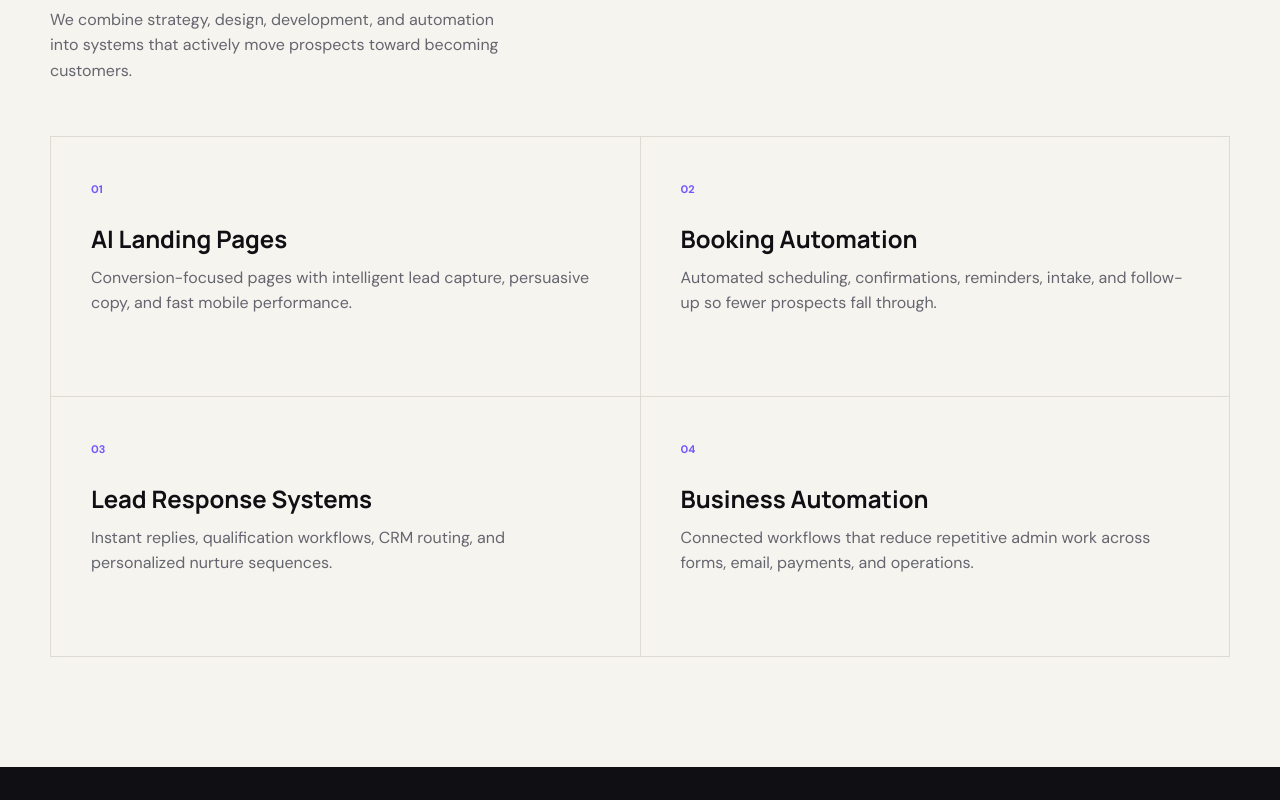
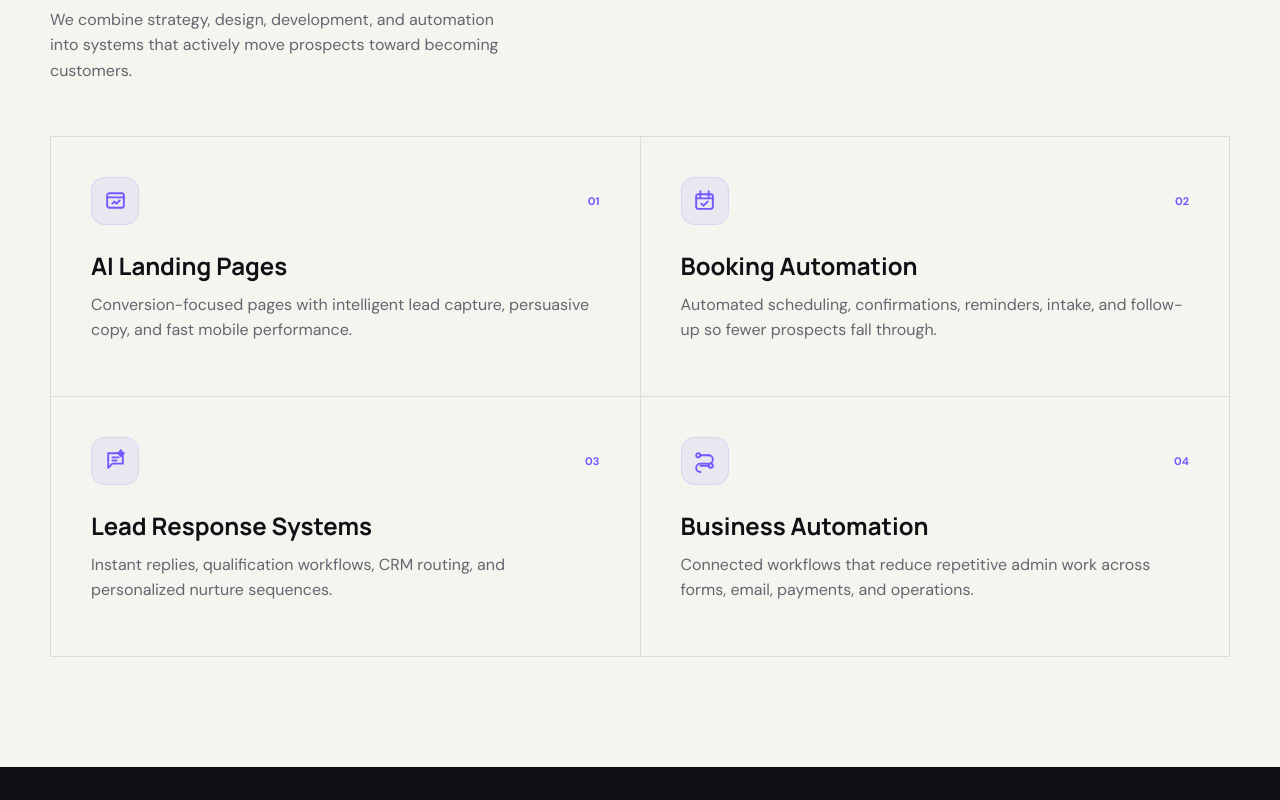
Before and after one commit to cocodev86/Coco1, a Next.js app: page / in a window 1280 px wide. Shown: the part 1040-1840 px from the top of the page. Built offline with nearby package versions, Linux system fonts and the light colour scheme.

Commit message:
Add scannable icons to service cards

```diff
--- a/app/page.tsx
+++ b/app/page.tsx
@@ -3,14 +3,16 @@ import MobileBookingBar from "./MobileBookingBar";
 import MobileMenu from "./MobileMenu";
 import HeroSupportingCopy from "./HeroSupportingCopy";
 import PricingCards from "./PricingCards";
+import ServiceIcon from "./ServiceIcon";
 import orderStyles from "./BookingOrder.module.css";
+import serviceStyles from "./ServiceIcons.module.css";
 
 const services = [
-  ["AI Landing Pages", "Conversion-focused pages with intelligent lead capture, persuasive copy, and fast mobile performance."],
-  ["Booking Automation", "Automated scheduling, confirmations, reminders, intake, and follow-up so fewer prospects fall through."],
-  ["Lead Response Systems", "Instant replies, qualification workflows, CRM routing, and personalized nurture sequences."],
-  ["Business Automation", "Connected workflows that reduce repetitive admin work across forms, email, payments, and operations."],
-];
+  ["landing", "AI Landing Pages", "Conversion-focused pages with intelligent lead capture, persuasive copy, and fast mobile performance."],
+  ["booking", "Booking Automation", "Automated scheduling, confirmations, reminders, intake, and follow-up so fewer prospects fall through."],
+  ["response", "Lead Response Systems", "Instant replies, qualification workflows, CRM routing, and personalized nurture sequences."],
+  ["automation", "Business Automation", "Connected workflows that reduce repetitive admin work across forms, email, payments, and operations."],
+] as const;
 
 const process = [
   ["01", "Discover", "We map the bottlenecks, customer journey, and highest-value automation opportunities."],
@@ -47,7 +49,7 @@ export default function Home() {
 
       <section className={`section shell ${orderStyles.services}`} id="services">
         <div className="section-heading"><p className="eyebrow">What we build</p><h2>Your digital front door should do more than look good.</h2><p>We combine strategy, design, development, and automation into systems that actively move prospects toward becoming customers.</p></div>
-        <div className="service-grid">{services.map(([title, text], i) => <article className="service-card" key={title}><span>0{i + 1}</span><h3>{title}</h3><p>{text}</p></article>)}</div>
+        <div className="service-grid">{services.map(([icon, title, text], i) => <article className="service-card" key={title}><div className={serviceStyles.header}><span className={serviceStyles.icon}><ServiceIcon name={icon} /></span><span className={serviceStyles.number}>0{i + 1}</span></div><h3>{title}</h3><p>{text}</p></article>)}</div>
       </section>
 
       <section className={`section dark-section ${orderStyles.process}`} id="process"><div className="shell"><div className="section-heading"><p className="eyebrow">Our process</p><h2>From scattered tools to one clear system.</h2></div><div className="process-grid">{process.map(([num, title, text]) => <article key={num}><b>{num}</b><h3>{title}</h3><p>{text}</p></article>)}</div></div></section>
```
